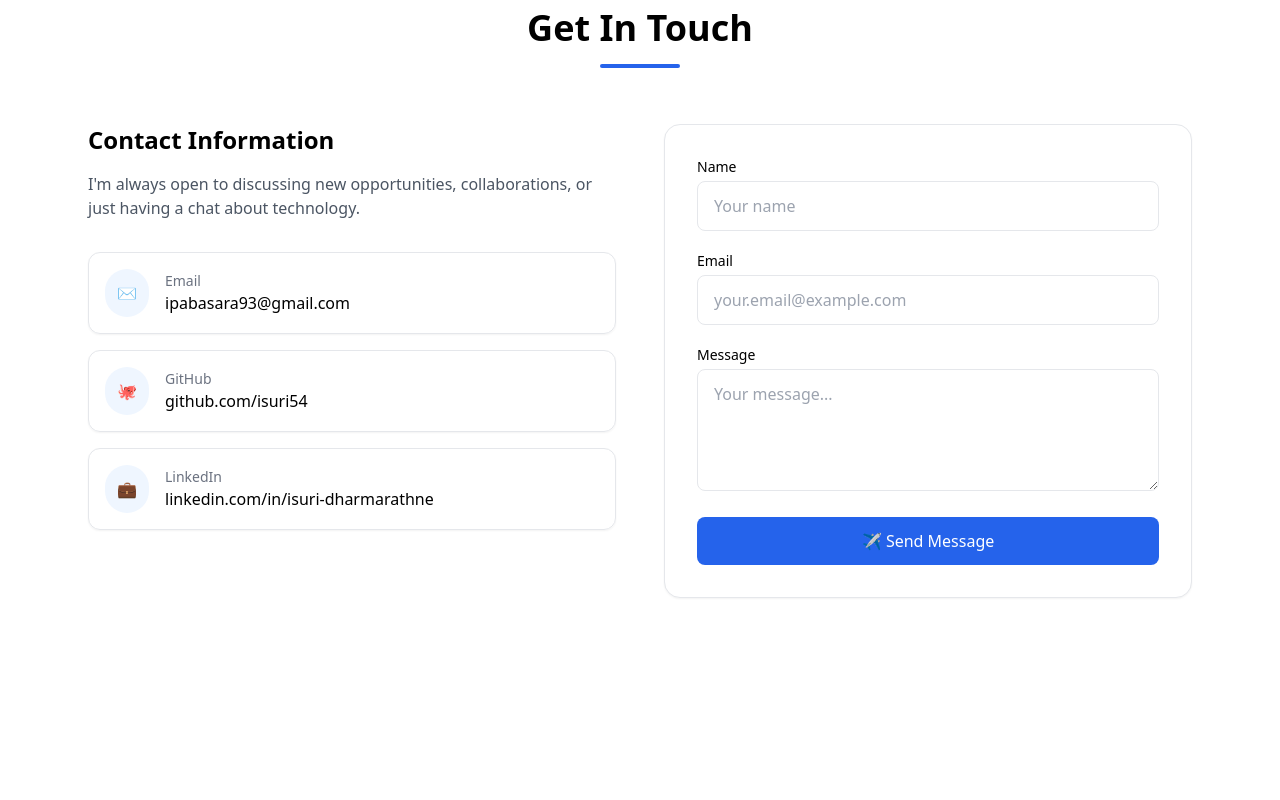
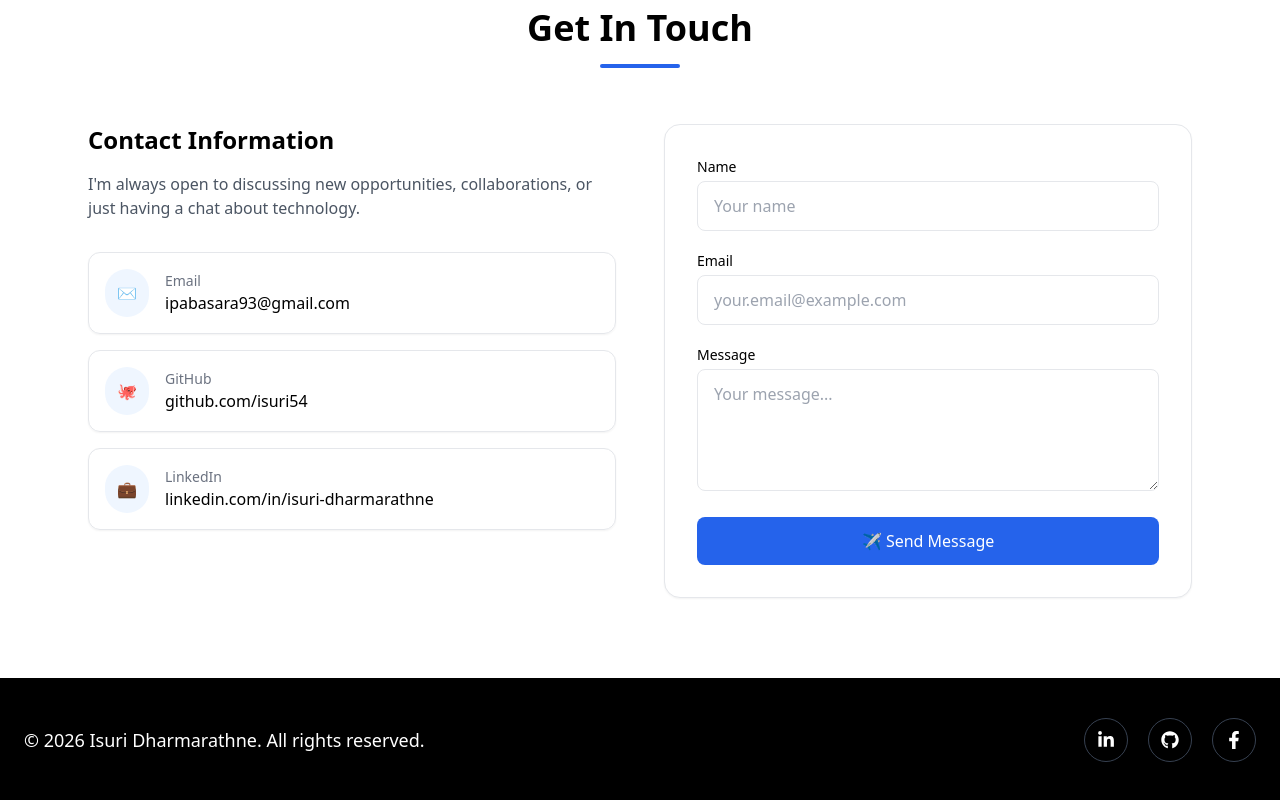
Before and after one commit to isuri54/portfolio, a Next.js app: page / in a window 1280 px wide. Shown: the part 4158-4958 px from the top of the page. Before the commit the page ends 4836 px from the top, so only its background shows below. Built offline with nearby package versions, Linux system fonts and the light colour scheme.

Commit message:
create footer

```diff
--- a/app/page.tsx
+++ b/app/page.tsx
@@ -632,7 +632,45 @@ export default function Content() {
         </div>
       </section>
 
+      <section id="footer" className="py-10 bg-black">
+        <div className="container mx-auto px-6">
+          <div className="flex flex-col md:flex-row items-center justify-between gap-6">
 
+            <p className="text-center md:text-left text-white text-lg">
+              © 2026 Isuri Dharmarathne. All rights reserved.
+            </p>
+
+            <div className="flex items-center gap-5">
+              <a
+                href="https://www.linkedin.com/in/isuri-dharmarathne/"
+                target="_blank"
+                rel="noopener noreferrer"
+                className="text-white p-3 rounded-full border border-gray-700 hover:bg-blue-600 hover:border-blue-600 transition"
+              >
+                <FaLinkedinIn size={18} />
+              </a>
+
+              <a
+                href="https://github.com/isuri54"
+                target="_blank"
+                rel="noopener noreferrer"
+                className="text-white p-3 rounded-full border border-gray-700 hover:bg-gray-800 transition"
+              >
+                <FaGithub size={18} />
+              </a>
+
+              <a
+                href="https://www.facebook.com/your-facebook-username"
+                target="_blank"
+                rel="noopener noreferrer"
+                className="text-white p-3 rounded-full border border-gray-700 hover:bg-blue-700 transition"
+              >
+                <FaFacebookF size={18} />
+              </a>
+            </div>
+          </div>
+        </div>
+      </section>
     </>
   );
 }
```
